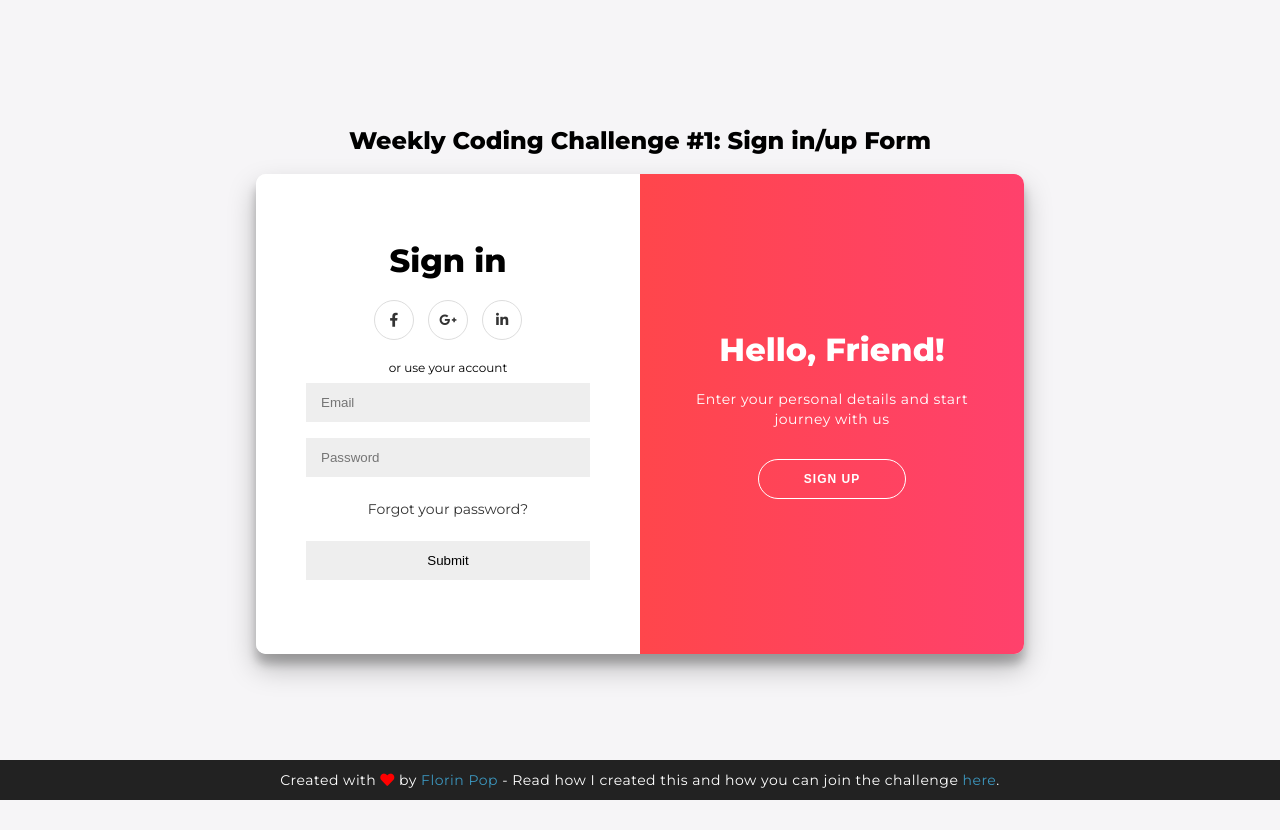
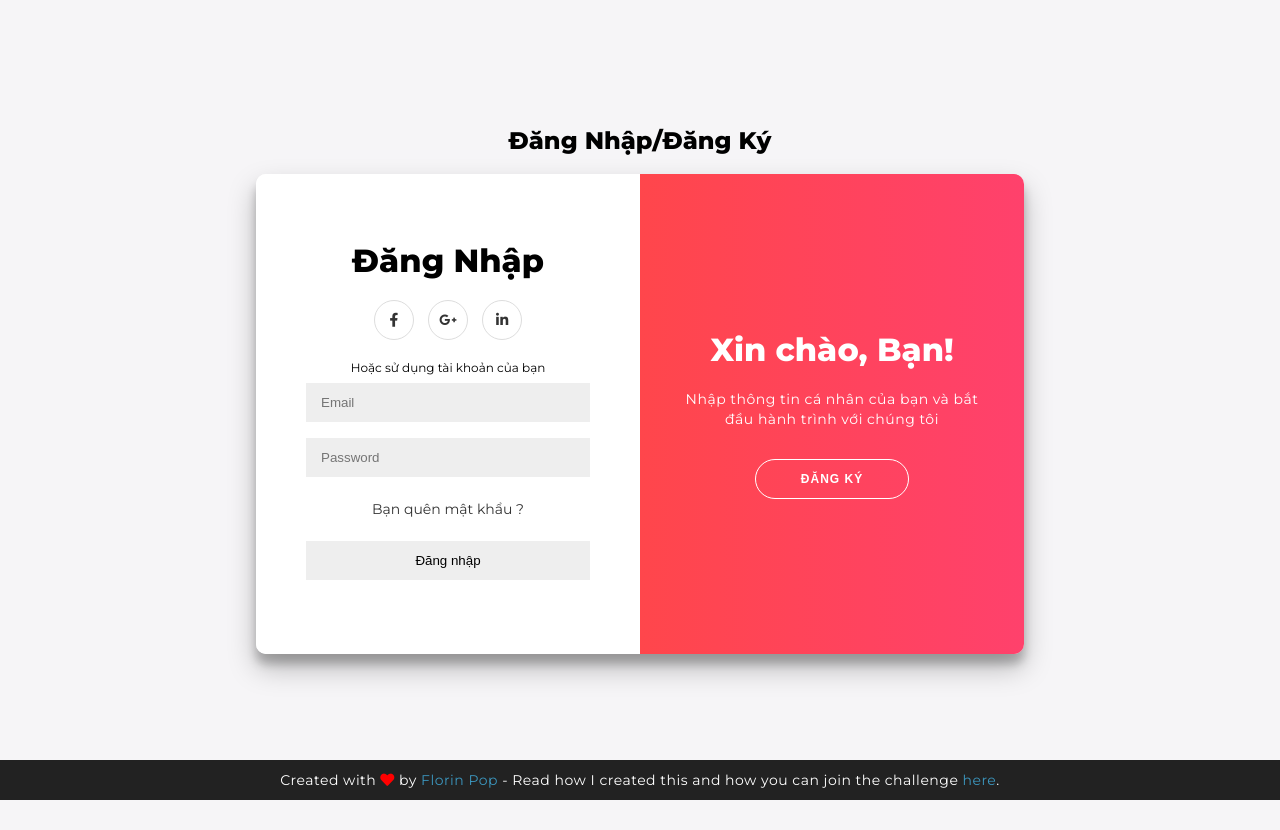
Before and after one commit to khoaadmt/news, a PHP site: page /aznews-master/signin/signin.php in a window 1280 px wide. Run offline with PHP 8.4, Linux system fonts and the light colour scheme; some libraries are stand-ins or nearby versions.

Commit message:
update form

```diff
--- a/signin/signin.php
+++ b/signin/signin.php
@@ -45,55 +45,55 @@
   <meta charset="UTF-8">
   <title>CodePen - Weekly Coding Challenge #1 -  Double slider Sign in/up Form - Desktop Only</title>
   <link rel='stylesheet' href='https://cdnjs.cloudflare.com/ajax/libs/font-awesome/5.14.0/css/all.min.css'><link rel="stylesheet" href="style.css">
-
+	<link rel="stylesheet" href="../assets/css/signin.css">
 </head>
 <body>
 <!-- partial:index.partial.html -->
-<h2>Weekly Coding Challenge #1: Sign in/up Form</h2>
+<h2>Đăng Nhập/Đăng Ký</h2>
 <div class="container" id="container">
 	<div class="form-container sign-up-container">
 		<form action="" method="POST">
-			<h1>Create Account</h1>
+			<h1>Tạo tài khoản</h1>
 			<div class="social-container">
 				<a href="#" class="social"><i class="fab fa-facebook-f"></i></a>
 				<a href="#" class="social"><i class="fab fa-google-plus-g"></i></a>
 				<a href="#" class="social"><i class="fab fa-linkedin-in"></i></a>
 			</div>
-			<span>or use your email for registration</span>
+			<span>Hoặc sử dụng email của bạn</span>
 			<input type="email" placeholder="Email" id="EmailSignUp" name="EmailSignUp" required/>
 			<input type="password" placeholder="Password" id="PasswordSignUp" name="PasswordSignUp" required/>
             <input type="password" placeholder="Confirm Password" id="ConfirmPasswordSignUp" name="ConfirmPasswordSignUp" required/>
-			<input type="submit" id="dangky" name="dangky"/>
+			<input type="submit" id="dangky" name="dangky" />
 		</form>
 	</div>
 	<div class="form-container sign-in-container">
 		<form action="" method="POST">
-			<h1>Sign in</h1>
+			<h1>Đăng Nhập</h1>
 			<div class="social-container">
 				<a href="#" class="social"><i class="fab fa-facebook-f"></i></a>
 				<a href="#" class="social"><i class="fab fa-google-plus-g"></i></a>
 				<a href="#" class="social"><i class="fab fa-linkedin-in"></i></a>
 			</div>
-			<span>or use your account</span>
+			<span>Hoặc sử dụng tài khoản của bạn</span>
 			<input type="email" placeholder="Email" id="Email" name="Email" required/>
 			<input type="password" placeholder="Password" id="Password" name="Password" required/>
 
-			<a href="#">Forgot your password?</a>
-            <input type="submit" id="dangnhap" name="dangnhap"/>
+			<a href="#">Bạn quên mật khẩu ?</a>
+            <input type="submit" id="dangnhap" name="dangnhap" value="Đăng nhập"/>
 			<!-- <button>Sign In</button> -->
 		</form>
 	</div>
 	<div class="overlay-container">
 		<div class="overlay">
 			<div class="overlay-panel overlay-left">
-				<h1>Welcome Back!</h1>
-				<p>To keep connected with us please login with your personal info</p>
-				<button class="ghost" id="signIn">Sign In</button>
+				<h1>Chào mừng</h1>
+				<p>Để giữ kết nối với chúng tôi, vui lòng đăng nhập bằng thông tin cá nhân của bạn</p>
+				<button class="ghost" id="signIn">Đăng Nhập</button>
 			</div>
 			<div class="overlay-panel overlay-right">
-				<h1>Hello, Friend!</h1>
-				<p>Enter your personal details and start journey with us</p>
-				<button class="ghost" id="signUp">Sign Up</button>
+				<h1>Xin chào, Bạn!</h1>
+				<p>Nhập thông tin cá nhân của bạn và bắt đầu hành trình với chúng tôi</p>
+				<button class="ghost" id="signUp">Đăng Ký</button>
 			</div>
 		</div>
 	</div>
--- a/user/loginuser.php
+++ b/user/loginuser.php
@@ -1,6 +1,6 @@
 <?php
   session_start();
-	include('./admincp/config.php');//../admincp/config/connect.php
+	include('./admincp/config/connect.php');//../admincp/config/connect.php
 	if(isset($_POST['dangnhap'])){
 		$taikhoan = $_POST['taikhoan'];
 		$matkhau = md5($_POST['password']);
```
Also changed, not shown: assets/css/signin.css (added, +32 -0 lines).
